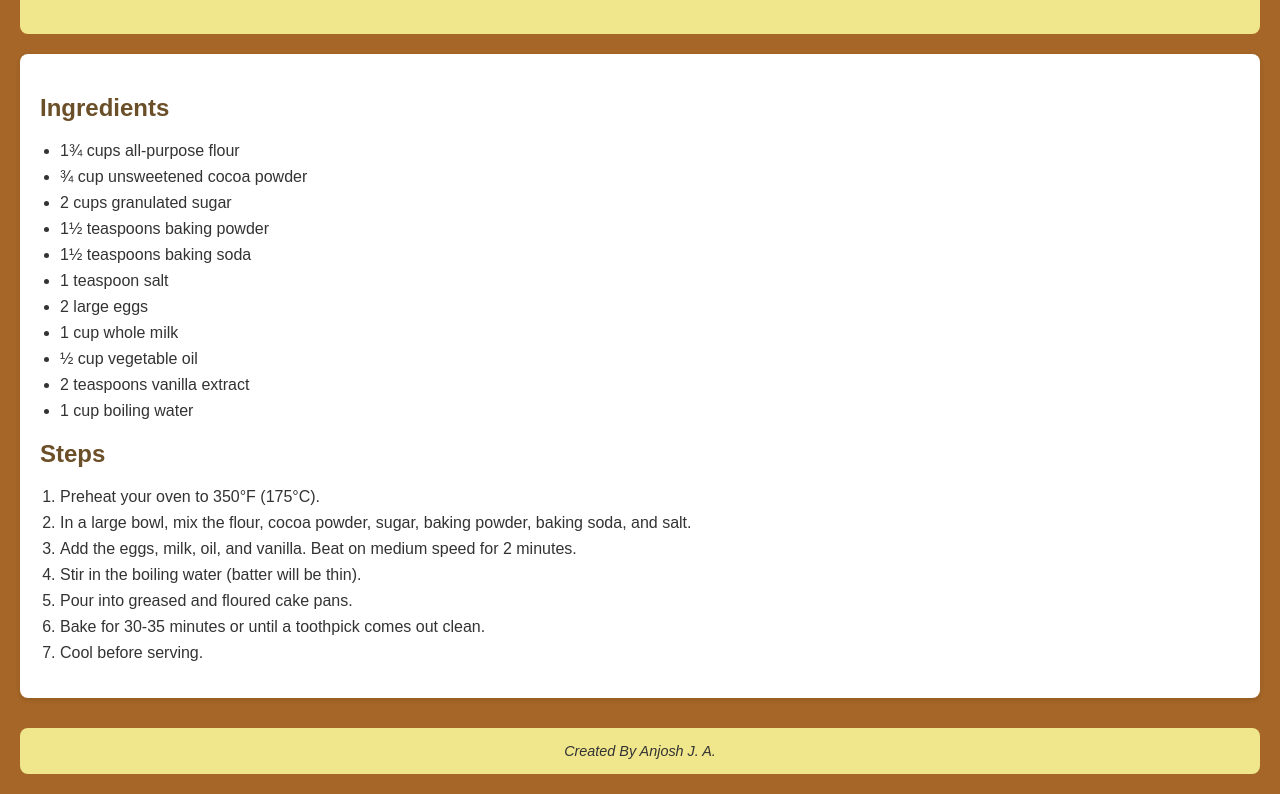
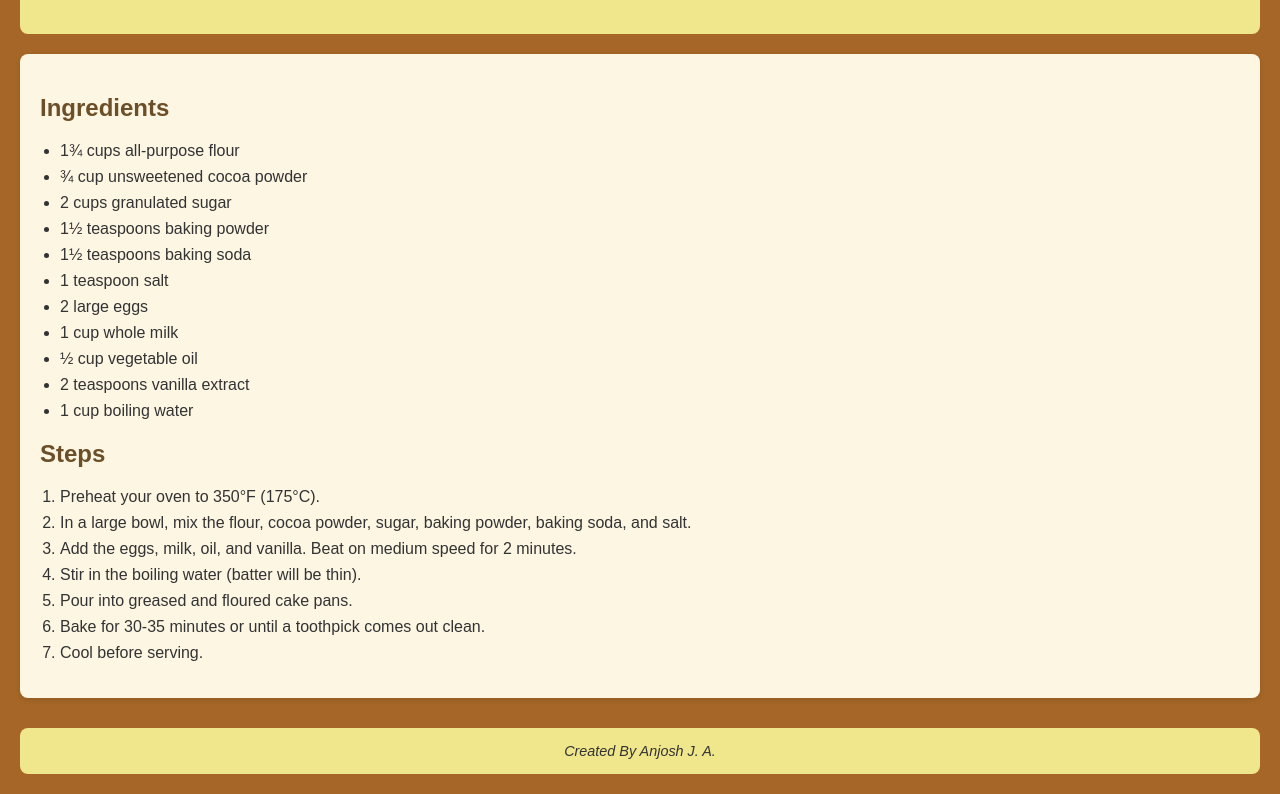
Before and after one commit to DHURANTHAM007/B2C_Chocolate_Cake, a plain HTML site: page index.html in a window 1280 px wide. Shown: the part 96-890 px from the top of the page. Drawn offline with Linux system fonts and the light colour scheme.

Commit message:
Update index.html

```diff
--- a/index.html
+++ b/index.html
@@ -24,7 +24,7 @@
     }
 
     article {
-      background-color: #fff;
+      background-color: #fdf6e3;
       padding: 20px;
       border-radius: 8px;
       box-shadow: 0 2px 5px rgba(0,0,0,0.1);
```
